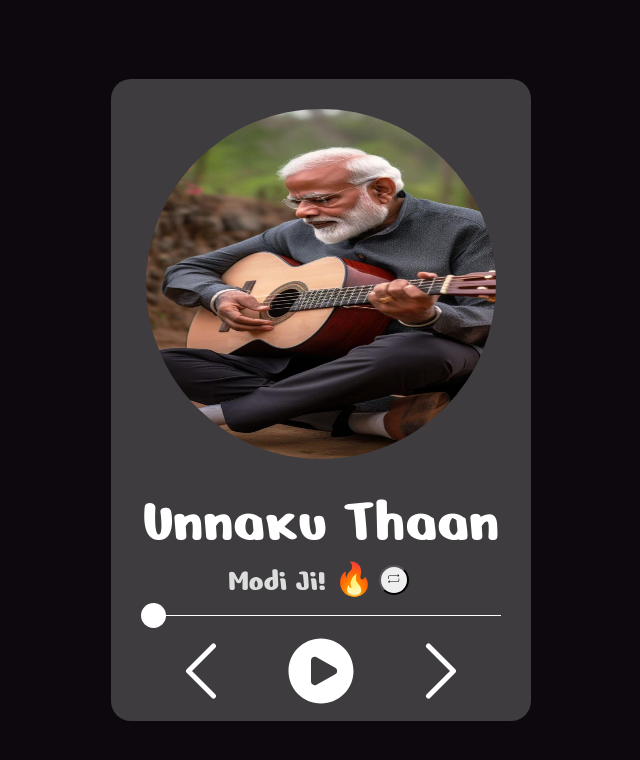
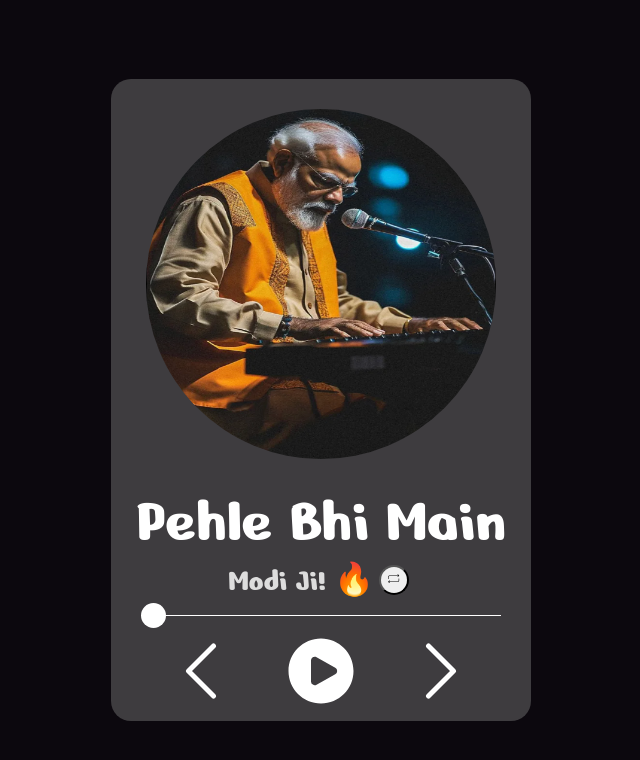
Before and after one commit to VaishnavSherla/Modi-Music, a React (Create React App) app: page / in a window 1280 px wide. Shown: the top 760 px of the page, without its empty margins (319-959 px from the left). Built offline with nearby package versions, Linux system fonts and the light colour scheme.

Commit message:
added new song

```diff
--- a/src/constants/audios.js
+++ b/src/constants/audios.js
@@ -1,4 +1,9 @@
 const audios = [
+    {
+        img: process.env.PUBLIC_URL + '/assets/images/06.jpg',
+        src: process.env.PUBLIC_URL + '/assets/audios/PehleBhiMain.mp3',
+        songName: 'Pehle Bhi Main'
+    },
     {
         img: process.env.PUBLIC_URL + '/assets/images/01.jpg',
         src: process.env.PUBLIC_URL + '/assets/audios/UnnakuThaan.mp3',
```
Also changed, not shown: 1 other file (tests, documents, lock files or other folders).
